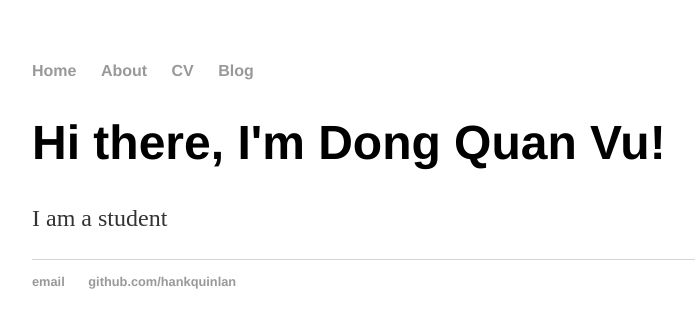
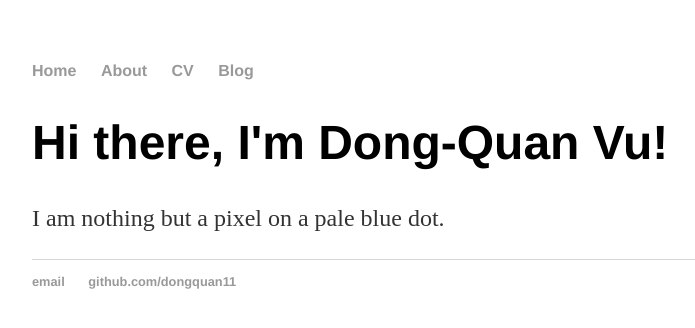
Before and after one commit to dongquan-vu/dongquan-vu.github.io, a Jekyll site: the page index.html, which Jekyll copies as it is, in a window 1280 px wide. Shown: the top 328 px of the page, without its empty margins (160-855 px from the left). Built offline with Jekyll 4.4.1, drawn with Linux system fonts in a browser that asks for light colours.

Commit message:
Update css

```diff
--- a/index.html
+++ b/index.html
@@ -1,9 +1,30 @@
----
-layout: default
-title: Dong Quan Vu, Grenoble Alps
----
-
-		<div class="blurb">
-			<h1>Hi there, I'm Dong Quan Vu!</h1>
-			<p> I am a student</p>
-		</div>
+<!DOCTYPE html>
+<html>
+	<head>
+		<title>Dong Quan Vu, Polaris---LIG</title>
+		<!-- link to main stylesheet -->
+		<link rel="stylesheet" type="text/css" href="/css/main.css">
+	</head>
+	<body>
+		<nav>
+    		<ul>
+        		<li><a href="/">Home</a></li>
+	        	<li><a href="/about">About</a></li>
+        		<li><a href="/cv">CV</a></li>
+        		<li><a href="/blog">Blog</a></li>
+    		</ul>
+		</nav>
+		<div class="container">
+    		<div class="blurb">
+        		<h1>Hi there, I'm Dong-Quan Vu!</h1>
+				<p> I am nothing but a pixel on a pale blue dot. </p>
+    		</div><!-- /.blurb -->
+		</div><!-- /.container -->
+		<footer>
+    		<ul>
+        		<li><a href="mailto:dongquan.vu.dqv@gmail.com">email</a></li>
+        		<li><a href="https://github.com/dongquan11">github.com/dongquan11</a></li>
+			</ul>
+		</footer>
+	</body>
+</html>
```
Also changed, not shown: css/main.css (line endings or trailing spaces).
